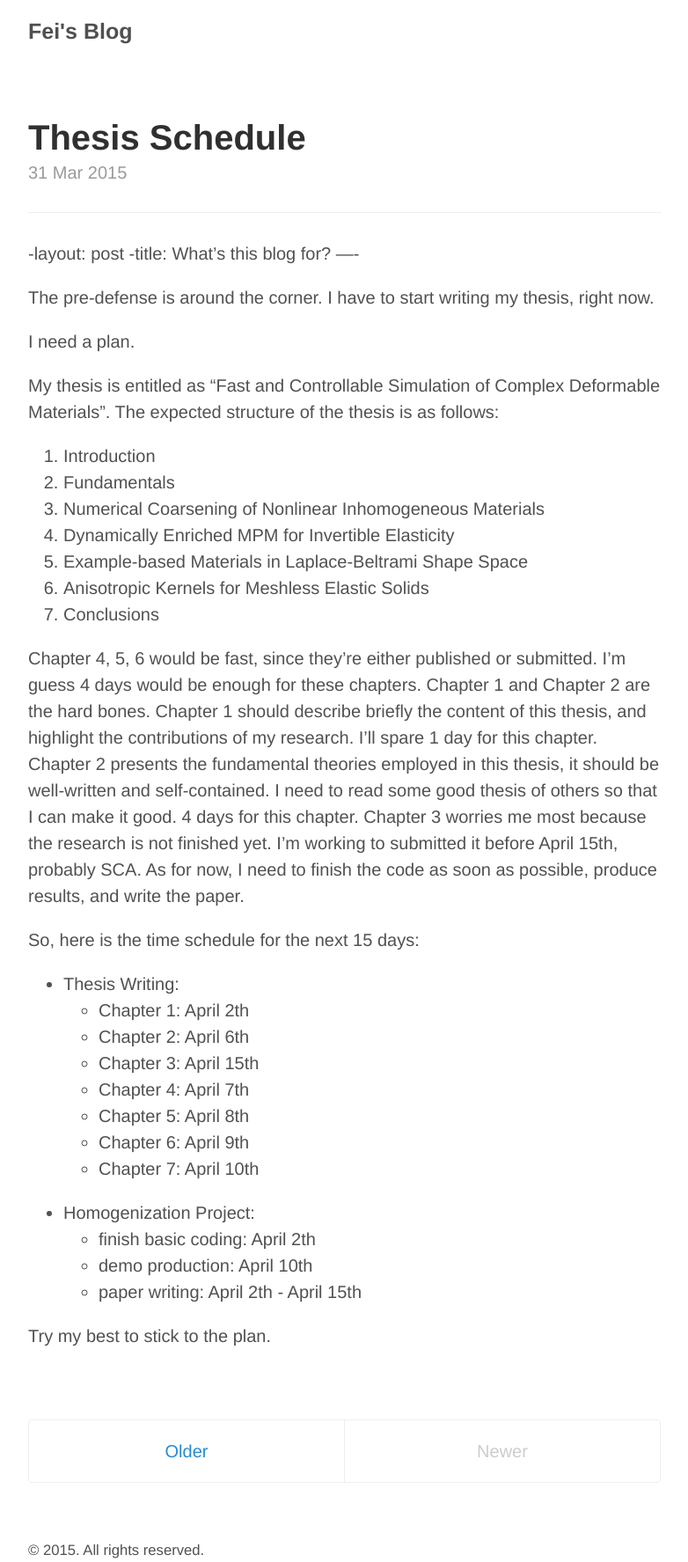
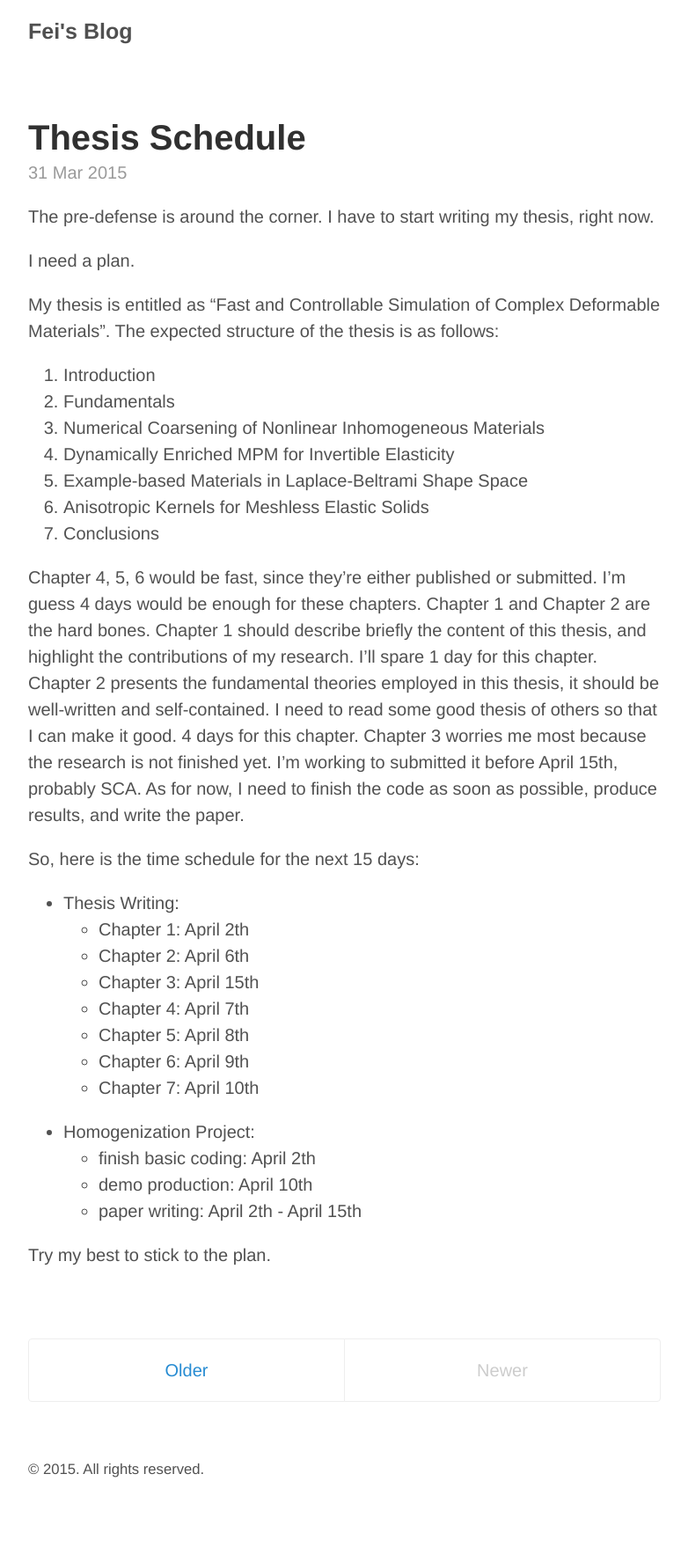
Before and after one commit to FeiZhu/blog, a Jekyll site: the page built from index.html, in a window 1280 px wide. Shown: the whole page at 88% size, without its empty margins (248-1030 px from the left). Built offline with Jekyll 4.4.1, drawn with Linux system fonts in a browser that asks for light colours; the list of posts is cut into pages by our own code; after the commit the page ends 1683 px from its top, so only the background shows below that.

Commit message:
Update 2015-03-31-thesis-schedule.md

```diff
--- a/_posts/2015-03-31-thesis-schedule.md
+++ b/_posts/2015-03-31-thesis-schedule.md
@@ -1,7 +1,7 @@
-----
--layout: post
--title: What's this blog for?
-----
+---
+layout: post
+title: Thesis Schedule
+---
 
 The pre-defense is around the corner. I have to start writing my thesis, right now.
 
```
